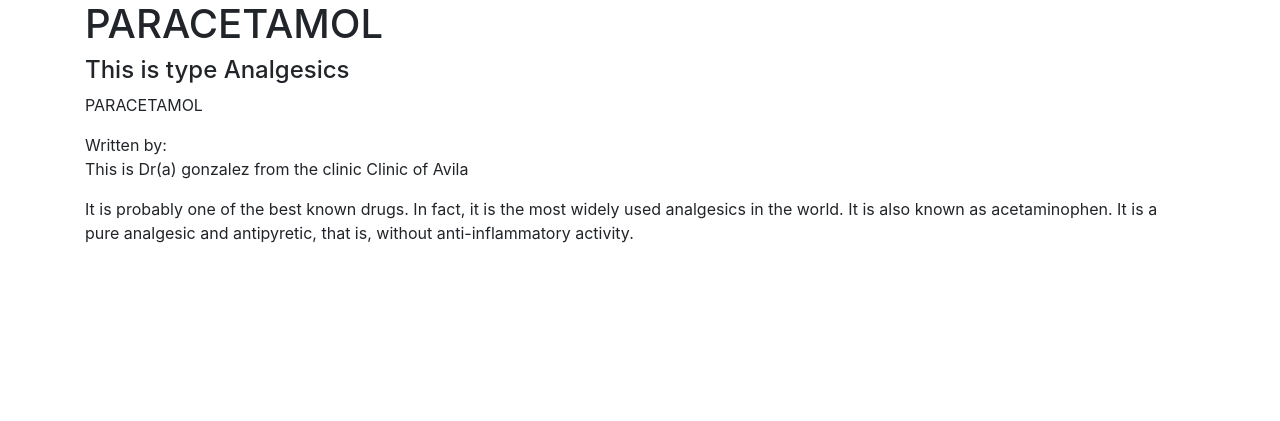
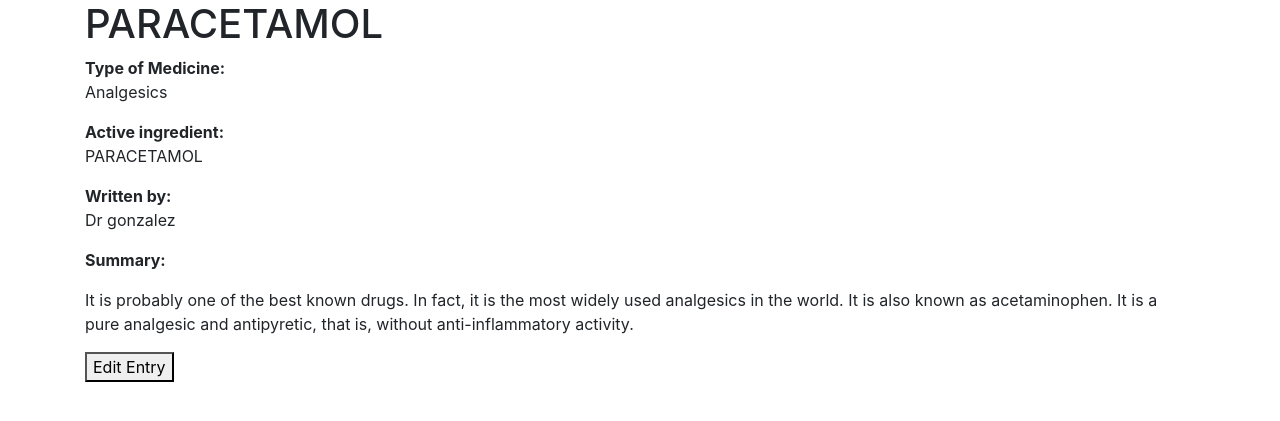
Before and after one commit to Boondock19/Borrador-Project5-HarvardCourse, a Django app: page /Medicine/1 in a window 1280 px wide. Shown: the part 56-477 px from the top of the page. Run offline with Django 3.2, Linux system fonts and the light colour scheme; data comes from the database, SQL or seed files in the repository; both versions use the stored data as it was after the commit; some libraries are stand-ins or nearby versions.

Commit message:
Funciona New Medicine

```diff
--- a/Promedio/MedicPlace/templates/MedicPlace/Medicine.html
+++ b/Promedio/MedicPlace/templates/MedicPlace/Medicine.html
@@ -7,16 +7,21 @@
         <div class="row">
             <div class="col">
                 <h1>{{name}}</h1>
-                <h4>{{type}}</h4>
+                <span class="font-weight-bold">Type of Medicine: </span><p>{{type}}</p>
                 <div>
-                   <span> </span> <p>{{Active_ingredient}}</p>
+                   <span class="font-weight-bold">Active ingredient: </span> <p>{{Active_ingredient}}</p>
                 </div>
                 <div>
-                    <span>Written by: </span> <p>{{medic}}</p>
+                    <span class="font-weight-bold">Written by: </span> <p> Dr {{medic}}</p>
                 </div>
                 <div>
-                    <p>{{summary}}</p>
+                    <span class="font-weight-bold">Summary: </span><p>{{summary|linebreaks}}</p>
                 </div>
+            </div>
+        </div>
+        <div class="row justify-content-end">
+            <div class="col justify-content-end">
+                <button  id="" class="">Edit Entry</button>
             </div>
         </div>
     </div>
--- a/Promedio/MedicPlace/templates/MedicPlace/layout.html
+++ b/Promedio/MedicPlace/templates/MedicPlace/layout.html
@@ -25,6 +25,9 @@
                 <li class="nav-item">
                     <a class="nav-link" href="{% url 'New_Article' %}">New Article</a>
                 </li>
+                <li class="nav-item">
+                    <a class="nav-link" href="{% url 'New_Medicine' %}">New Medicine</a>
+                </li>
                 {% endif %}
                 <li class="nav-item">
                     <a class="nav-link" href="{% url 'logout' %}">  Logout</a>
--- a/Promedio/MedicPlace/urls.py
+++ b/Promedio/MedicPlace/urls.py
@@ -15,4 +15,5 @@ urlpatterns=[
     path("Article_edit_comment/<int:id>",views.Edit_Article_comment_view,name="Edit_Article_comment"),
     path("Medicine_type/<int:id>",views.Medicine_type_view,name="Medicine_type"),
     path("Medicine/<int:id>",views.Medicine_view,name="Medicine"),
+    path("New_Medicine",views.New_Medicine_view,name="New_Medicine"),
 ]
--- a/Promedio/MedicPlace/views.py
+++ b/Promedio/MedicPlace/views.py
@@ -220,9 +220,36 @@ def Medicine_type_view(request,id):
 def Medicine_view(request,id):
     Medicine_page=medicine.objects.get(id=id)
     Medicine_name=Medicine_page.Name
-    Medicine_type=Medicine_page.type_of_medicine
+    Medicine_type=Medicine_page.type_of_medicine.Type
     Medicine_summary=Medicine_page.Summary
     Medicine_Active_ingredient=Medicine_page.Active_ingredient
-    Medicine_medic=Medicine_page.medic
+    Medicine_medic=Medicine_page.medic.Last_Name
     context={"name":Medicine_name,"type":Medicine_type,"summary":Medicine_summary,"Active_ingredient":Medicine_Active_ingredient,"medic":Medicine_medic}
     return render(request,"MedicPlace/Medicine.html",context)
+
+def New_Medicine_view(request):
+    Medicines=type_of_medicine.objects.all()
+    Medics=Medic.objects.all()
+    try:
+        Medic.objects.get(user__id=request.user.id)
+        is_medic=True
+    except:
+        is_medic=False
+    if request.method=="POST":
+        Medicine_name=request.POST["name"]
+        Medicine_type=type_of_medicine.objects.get(id=request.POST["type"])
+
+        Medicine_summary=request.POST["summary"]
+        Medicine_Active_ingredient=request.POST["active_ingredient"]
+        Medicine_medic=Medic.objects.get(user__id=request.user.id)
+        New_Medicine=medicine()
+        New_Medicine.Name=Medicine_name
+        New_Medicine.type_of_medicine=Medicine_type
+        New_Medicine.Summary=Medicine_summary
+        New_Medicine.Active_ingredient=Medicine_Active_ingredient
+        New_Medicine.medic=Medicine_medic
+        New_Medicine.save()
+        return HttpResponseRedirect(reverse("Medicine",kwargs={'id':New_Medicine.id}))
+    else:
+        context={"Medicines":Medicines,"is_medic":is_medic}
+        return render(request,"MedicPlace/New_Medicine.html",context)
```
Also changed, not shown: Promedio/MedicPlace/templates/MedicPlace/New_Medicine.html (added, +49 -0 lines), Promedio/db.sqlite3.
